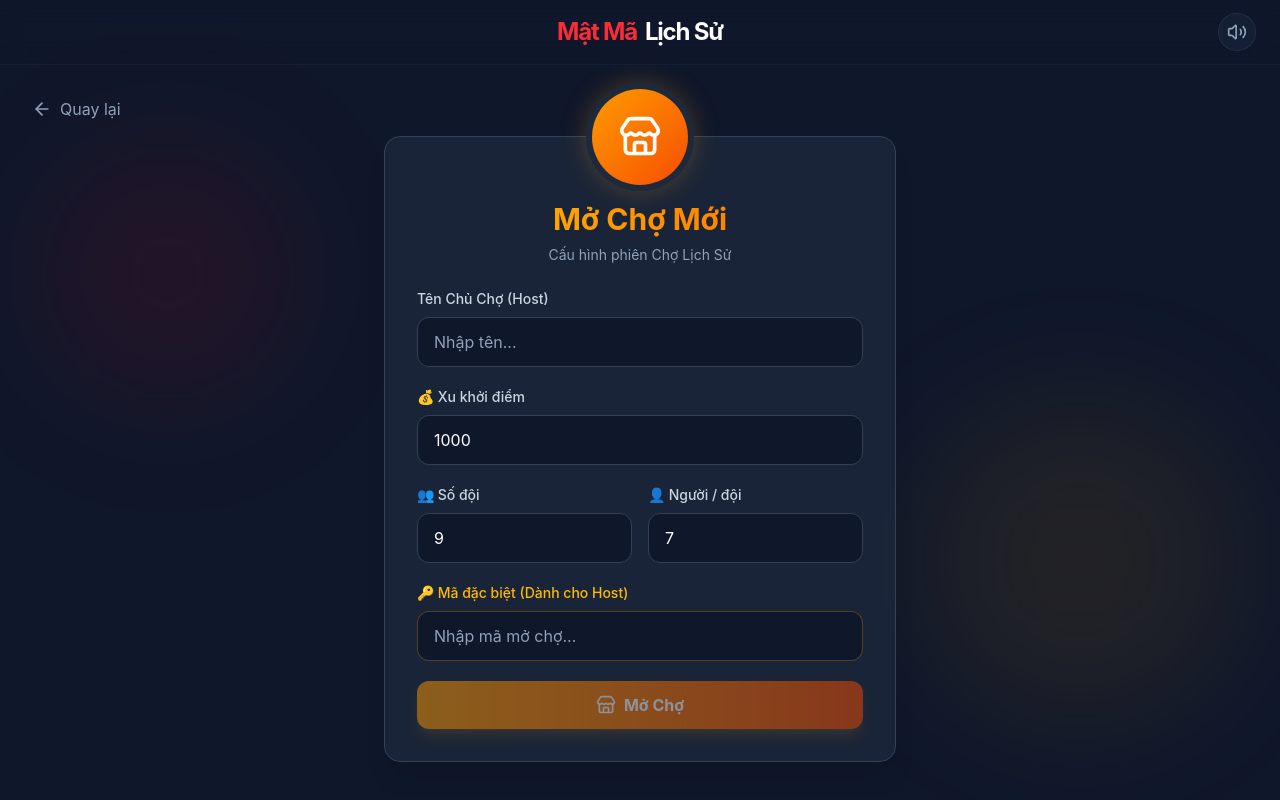
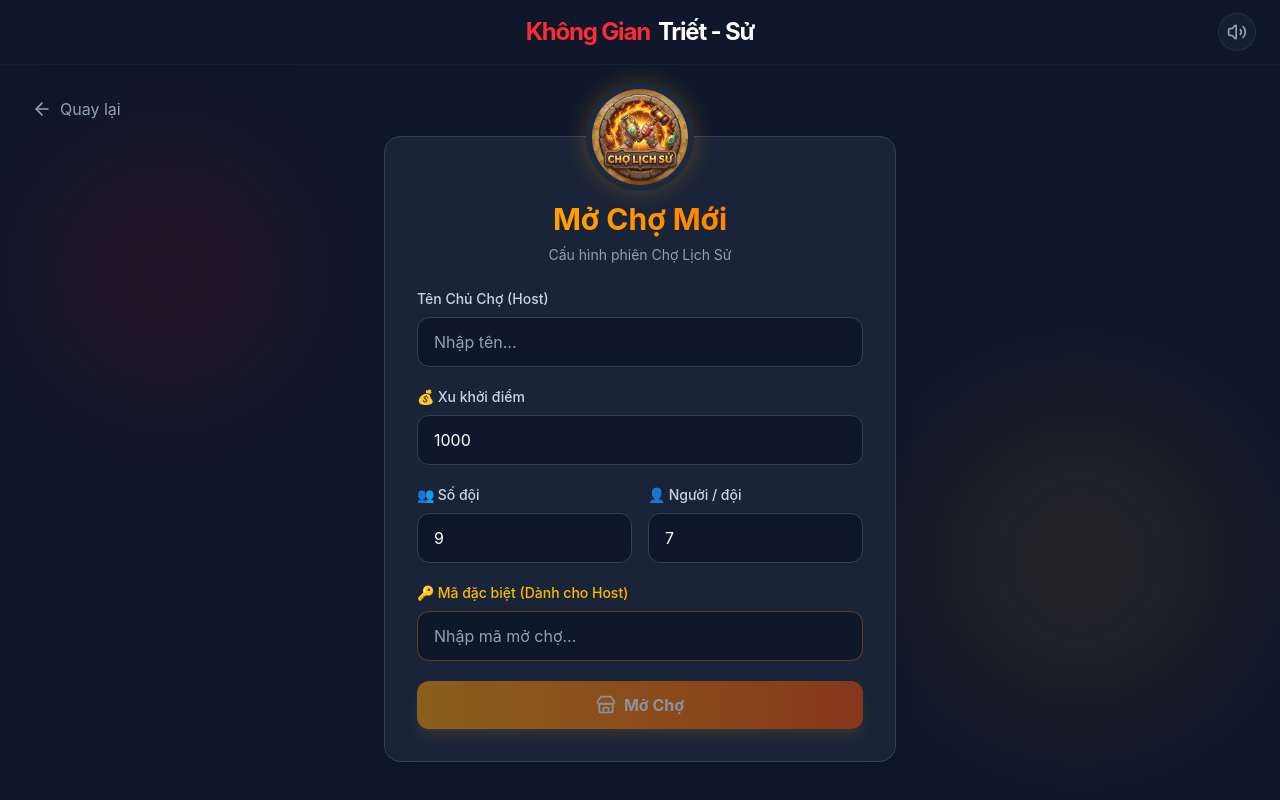
Before and after one commit to cuongbooo213/project_mln, a React (Vite) app in the folder philosophy-game/: page /create-market in a window 1280 px wide. Built offline with nearby package versions, Linux system fonts and the light colour scheme; no server answers; the database is empty.

Commit message:
Update market logos, fix navigation, and update app title

```diff
--- a/philosophy-game/src/App.jsx
+++ b/philosophy-game/src/App.jsx
@@ -22,7 +22,7 @@ function App() {
     <div className="flex flex-col min-h-screen bg-slate-900 bg-[radial-gradient(ellipse_at_top_right,_var(--tw-gradient-stops))] from-slate-800 via-slate-900 to-slate-950 font-sans text-slate-100">
       <header className="w-full py-4 px-6 border-b border-slate-800/50 backdrop-blur-md sticky top-0 z-10 flex justify-center relative">
         <div className="font-bold text-2xl tracking-tighter text-white flex items-center gap-2">
-          <span className="text-red-500">Mật Mã</span> Lịch Sử
+          <span className="text-red-500">Không Gian</span> Triết - Sử
         </div>
         <button
           onClick={toggleMute}
--- a/philosophy-game/src/pages/CreateMarketRoom.jsx
+++ b/philosophy-game/src/pages/CreateMarketRoom.jsx
@@ -2,6 +2,7 @@ import React, { useState } from 'react';
 import { useNavigate } from 'react-router-dom';
 import { createMarketRoom } from '../services/marketService';
 import { ArrowLeft, Store } from 'lucide-react';
+import logoMarket from '../assets/4c4d23f2-9d81-40c2-9a9b-5a87e030e1e3.jpg';
 
 const CreateMarketRoom = () => {
   const [name, setName] = useState('');
@@ -44,8 +45,8 @@ const CreateMarketRoom = () => {
       </button>
 
       <div className="panel w-full max-w-lg relative pt-16 mt-8">
-        <div className="absolute -top-12 left-1/2 -translate-x-1/2 w-24 h-24 rounded-full bg-gradient-to-br from-amber-500 to-orange-600 flex items-center justify-center shadow-[0_0_30px_rgba(245,158,11,0.4)] ring-[6px] ring-slate-800">
-          <Store size={44} className="text-white" />
+        <div className="absolute -top-12 left-1/2 -translate-x-1/2 w-24 h-24 rounded-full shadow-[0_0_30px_rgba(245,158,11,0.4)] ring-[6px] ring-slate-800">
+          <img src={logoMarket} alt="Chợ Lịch Sử Logo" className="w-full h-full object-cover rounded-full" />
         </div>
 
         <h2 className="text-3xl font-bold mb-2 text-center text-transparent bg-clip-text bg-gradient-to-r from-amber-400 to-orange-500">Mở Chợ Mới</h2>
--- a/philosophy-game/src/pages/Home.jsx
+++ b/philosophy-game/src/pages/Home.jsx
@@ -3,6 +3,7 @@ import { useNavigate } from 'react-router-dom';
 import { Play, Users, Brain, BookOpen, Store } from 'lucide-react';
 import logoSingle from '../assets/logo.jpg';
 import logoMulti from '../assets/logo21.png';
+import logoMarket from '../assets/4c4d23f2-9d81-40c2-9a9b-5a87e030e1e3.jpg';
 
 const Home = () => {
   const navigate = useNavigate();
@@ -54,7 +55,7 @@ const Home = () => {
           </button>
 
           <button
-            onClick={() => navigate('/join-room-old')}
+            onClick={() => navigate('/join-room')}
             className="btn-secondary flex-1 !py-4"
           >
             <Users size={24} />
@@ -100,9 +101,7 @@ const Home = () => {
       {/* Cột 4: Chợ Lịch Sử */}
       <div className="flex-1 flex flex-col items-center justify-center p-8 lg:p-12 bg-slate-900/20 hover:bg-slate-800/40 transition-all duration-500 group">
         <div className="mb-8 transform group-hover:scale-105 transition-transform duration-500">
-          <div className="w-48 h-48 md:w-56 md:h-56 rounded-full bg-gradient-to-br from-amber-500 to-orange-600 flex items-center justify-center shadow-[0_0_30px_rgba(245,158,11,0.3)] ring-4 ring-amber-500/30">
-            <Store size={96} className="text-white" />
-          </div>
+          <img src={logoMarket} alt="Chợ Lịch Sử Logo" className="w-48 h-48 md:w-56 md:h-56 object-cover rounded-full shadow-[0_0_30px_rgba(245,158,11,0.3)] ring-4 ring-amber-500/30" />
         </div>
 
         <h2 className="text-4xl md:text-5xl font-extrabold text-transparent bg-clip-text bg-gradient-to-r from-amber-400 to-orange-500 mb-4 text-center">
--- a/philosophy-game/src/pages/JoinMarketRoom.jsx
+++ b/philosophy-game/src/pages/JoinMarketRoom.jsx
@@ -2,6 +2,7 @@ import React, { useState } from 'react';
 import { useNavigate } from 'react-router-dom';
 import { joinMarketRoom } from '../services/marketService';
 import { ArrowLeft, Store, Users } from 'lucide-react';
+import logoMarket from '../assets/4c4d23f2-9d81-40c2-9a9b-5a87e030e1e3.jpg';
 
 const JoinMarketRoom = () => {
   const [name, setName] = useState('');
@@ -33,8 +34,8 @@ const JoinMarketRoom = () => {
       </button>
 
       <div className="panel w-full max-w-lg relative pt-16 mt-8">
-        <div className="absolute -top-12 left-1/2 -translate-x-1/2 w-24 h-24 rounded-full bg-gradient-to-br from-orange-500 to-red-500 flex items-center justify-center shadow-[0_0_30px_rgba(249,115,22,0.4)] ring-[6px] ring-slate-800">
-          <Users size={44} className="text-white" />
+        <div className="absolute -top-12 left-1/2 -translate-x-1/2 w-24 h-24 rounded-full shadow-[0_0_30px_rgba(249,115,22,0.4)] ring-[6px] ring-slate-800">
+          <img src={logoMarket} alt="Chợ Lịch Sử Logo" className="w-full h-full object-cover rounded-full" />
         </div>
 
         <h2 className="text-3xl font-bold mb-2 text-center text-transparent bg-clip-text bg-gradient-to-r from-orange-400 to-red-500">Vào Chợ</h2>
```
Also changed, not shown: philosophy-game/src/assets/4c4d23f2-9d81-40c2-9a9b-5a87e030e1e3.jpg (added).
